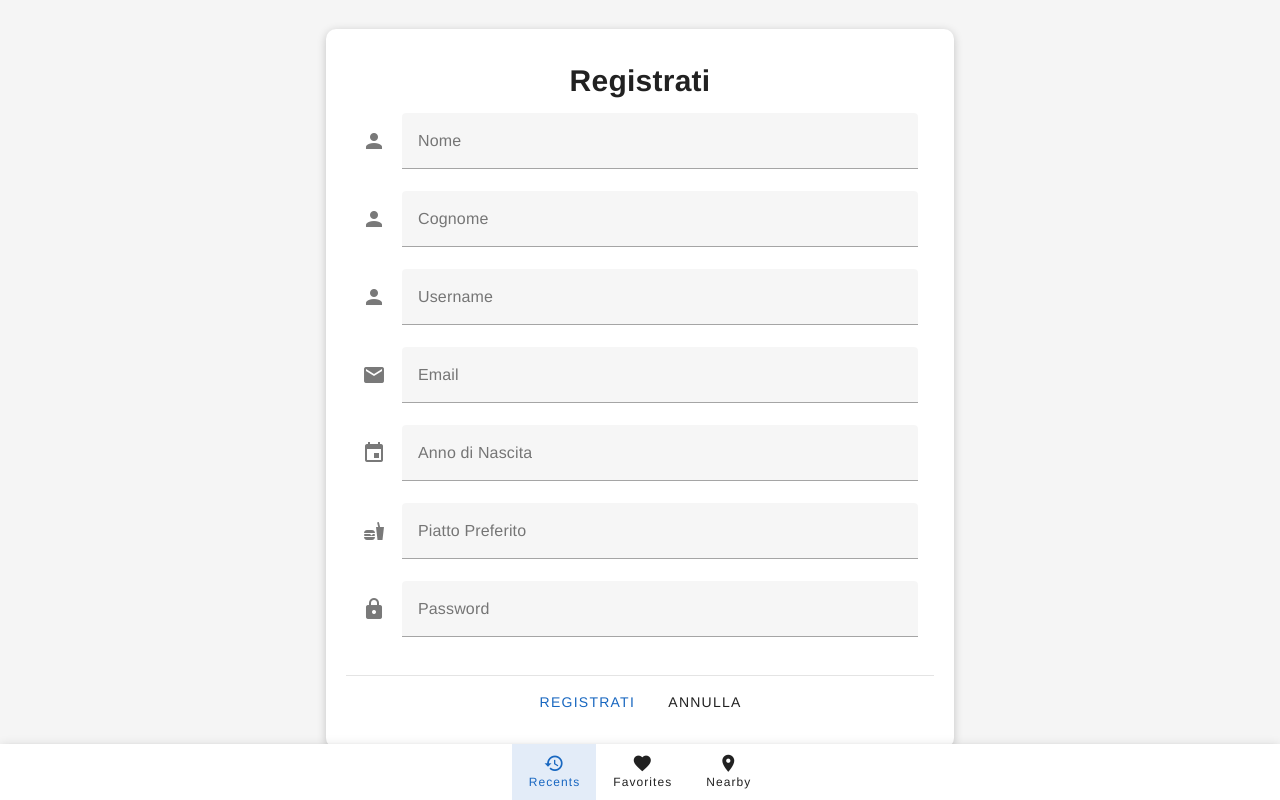
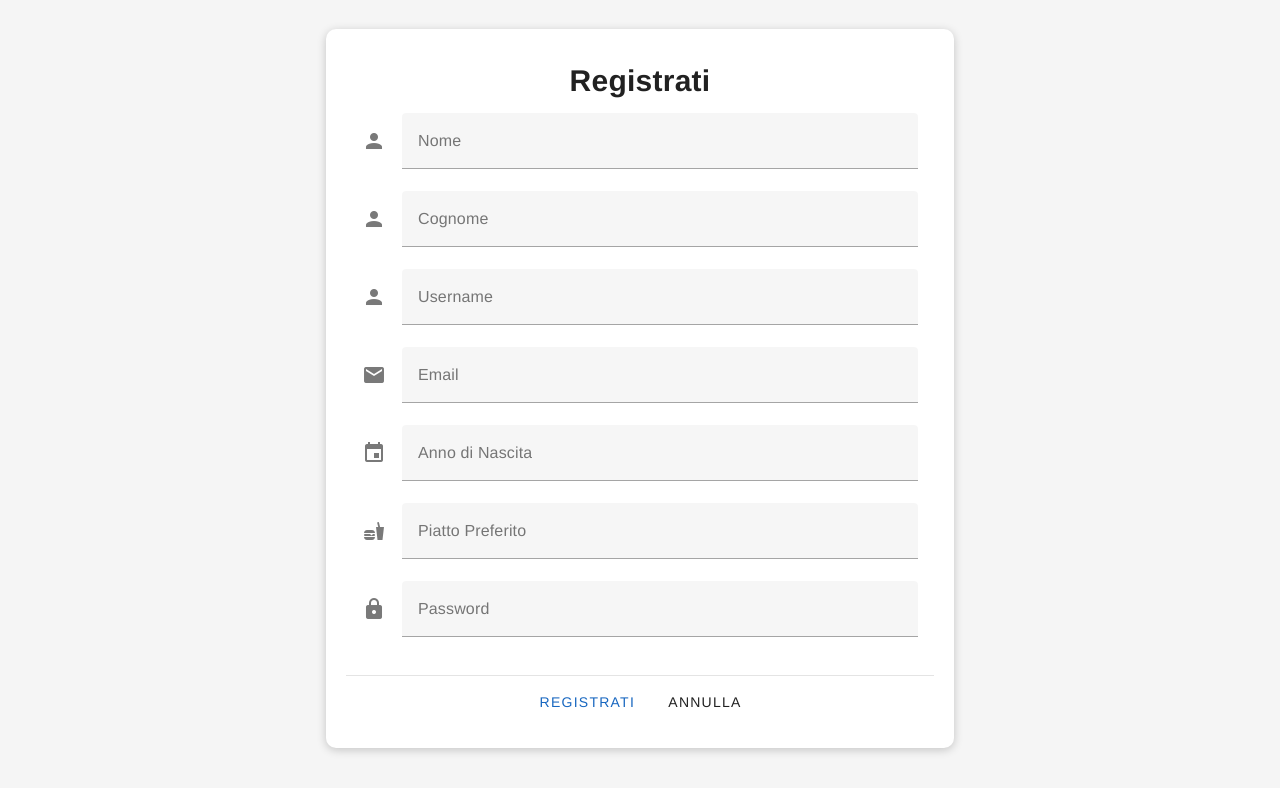
Before and after one commit to carmine858/Whats-in-Your_Fridge, a Vue app in the folder vue/wyf/: page /register in a window 1280 px wide. Shown: the top 800 px of the page. Built offline with nearby package versions, Linux system fonts and the light colour scheme.

Commit message:
fine registrazione login

```diff
--- a/vue/wyf/src/App.vue
+++ b/vue/wyf/src/App.vue
@@ -1,34 +1,32 @@
 <template>
   <div id="app">
-      <router-view />
-  </div>
-
-  <v-layout class="overflow-visible" style="height: 56px;" v-if="!isLoginPage">
+    <!-- Mostra la navbar solo se non sei nelle pagine di login o registrazione -->
+    <v-layout v-if="!isAuthPage" class="overflow-visible" style="height: 56px;">
       <v-bottom-navigation
         v-model="value"
-      color="primary"
+        color="orange"
         active
       >
-      <v-btn  @click="navigateTo('/home')">
-        <v-icon>mdi-history</v-icon>
-
+        <v-btn @click="navigateTo('/home')">
+          <v-icon>mdi-home</v-icon>
           Recents
         </v-btn>
 
-      <v-btn  @click="navigateTo('/about')">
-        <v-icon>mdi-heart</v-icon>
-
+        <v-btn @click="navigateTo('/about')">
+          <v-icon>mdi-food</v-icon>
           Favorites
         </v-btn>
 
-      <v-btn>
-        <v-icon>mdi-map-marker</v-icon>
-
+        <v-btn @click="navigateTo('/nearby')">
+          <v-icon>mdi-account</v-icon>
           <span>Nearby</span>
         </v-btn>
       </v-bottom-navigation>
     </v-layout>
-   <router-view/>
+
+    <!-- router-view per mostrare le pagine -->
+    <router-view />
+  </div>
 </template>
 
 <script>
@@ -38,19 +36,19 @@ export default {
       value: 0
     };
   },
+  computed: {
+    // Controlla se la pagina corrente è login o registrazione
+    isAuthPage() {
+      const authPages = ['/', '/register']; // Aggiungi qui le pagine di autenticazione
+      return authPages.includes(this.$route.path); // Verifica se la route corrente è login o registrazione
+    }
+  },
   methods: {
     navigateTo(route) {
       this.$router.push(route);
     }
- },
- computed: {
-    // Determina se la pagina corrente è quella di login
-    isLoginPage() {
-      return this.$route.path === '/';
-    }
   }
 };
-
 </script>
 
 <style>
@@ -64,6 +62,6 @@ nav a {
 }
 
 nav a.router-link-exact-active {
-  color: #42b983;
+  color: orange;
 }
 </style>
```
Also changed, not shown: 1 other file (tests, documents, lock files or other folders). Lines whose indentation alone changed are shown as unchanged.
